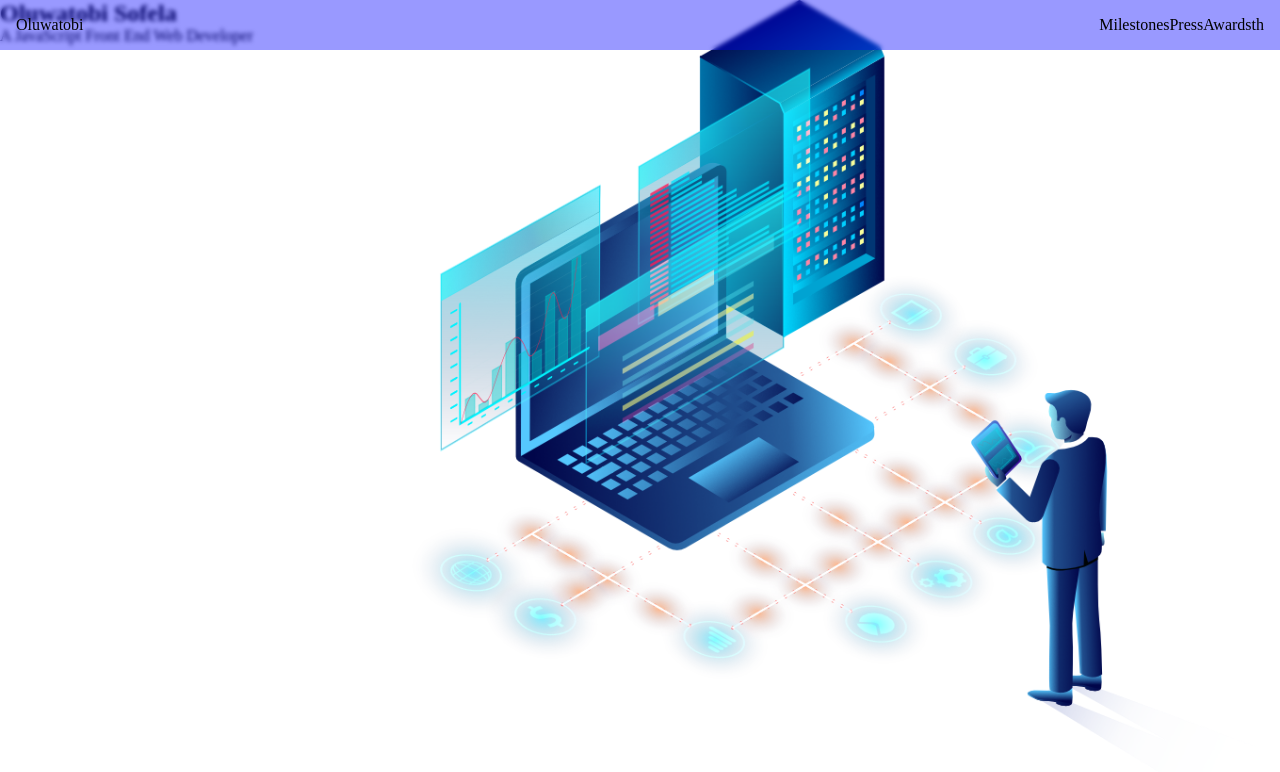
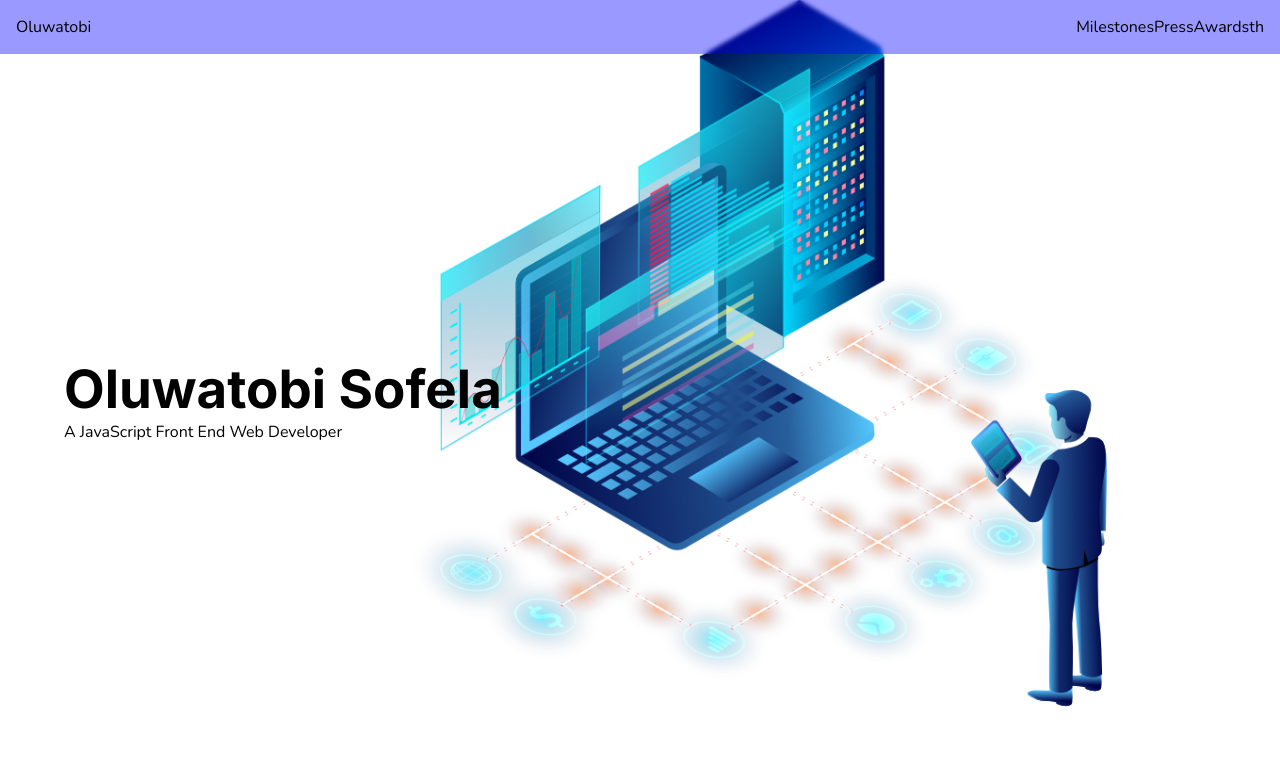
Before and after one commit to oluwatobiss/personal-portfolio, a Next.js app: page / in a window 1280 px wide. Shown: the top 772 px of the page. Built offline with nearby package versions, Linux system fonts and the light colour scheme.

Commit message:
Create the intro section

```diff
--- a/src/components/App.jsx
+++ b/src/components/App.jsx
@@ -1,3 +1,10 @@
+import { Inter } from "next/font/google";
+const inter = Inter({ subsets: ["latin"] });
+
 export default function App({ Component, pageProps }) {
-  return <Component {...pageProps} />;
+  return (
+    <main className={inter.className}>
+      <Component {...pageProps} />
+    </main>
+  );
 }
--- a/src/components/Home.jsx
+++ b/src/components/Home.jsx
@@ -1,6 +1,8 @@
 import Head from "next/head";
-import Image from "next/image";
 import styles from "@/src/styles/Home.module.css";
+import { Nunito } from "next/font/google";
+
+const nunito = Nunito({ subsets: ["latin"] });
 
 export default function Home() {
   return (
@@ -11,7 +13,7 @@ export default function Home() {
         <meta name="viewport" content="width=device-width, initial-scale=1" />
         <link rel="icon" href="/favicon.ico" />
       </Head>
-      <nav>
+      <nav className={nunito.className}>
         <span>Oluwatobi</span>
         <span>
           <span>Milestones</span>
@@ -20,9 +22,13 @@ export default function Home() {
           <span className="theme">th</span>
         </span>
       </nav>
-      <section className={styles.featuredSection}>
-        <h1>Oluwatobi Sofela</h1>
-        <p>A JavaScript Front End Web Developer</p>
+      <section className={styles.introSection}>
+        <div>
+          <h1>Oluwatobi Sofela</h1>
+          <p className={nunito.className}>
+            A JavaScript Front End Web Developer
+          </p>
+        </div>
       </section>
     </>
   );
--- a/src/styles/Home.module.css
+++ b/src/styles/Home.module.css
@@ -1,11 +1,20 @@
-.featuredSection {
-  background-image: url(../../public/home-featured-image.png);
+.introSection {
+  background-image: url(../../public/home-intro-image.png);
   background-repeat: no-repeat;
   background-size: contain;
-  background-position: right;
-  /* background-color: blue; */
+  background-position: right center;
   width: 100vw;
   height: 100vh;
+  display: flex;
+  align-items: center;
+}
+
+.introSection div {
+  margin-left: 4rem;
+}
+
+.introSection h1 {
+  font-size: 3.3rem;
 }
 
 /* Enable hover only on non-touch devices */
```
Also changed, not shown: public/home-featured-image.png (deleted), public/home-intro-image.png (added).
